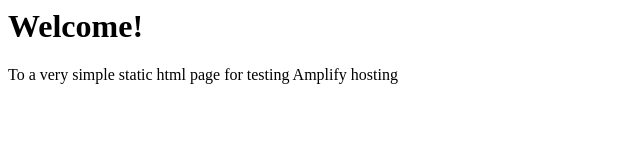
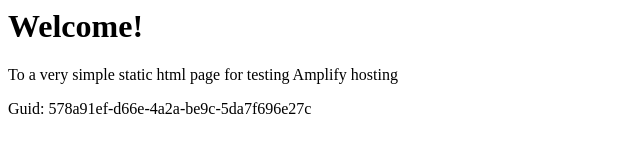
Before and after one commit to aws-aemilia-bah/Github-PR-Commit-Integration-Test-DoNotTouch-Gith-OKSLNVO2-v1-preprod-me-south-1, a website: page src/index.html in a window 1280 px wide. Shown: the whole page, without its empty margins (0-640 px from the left). Drawn offline with Linux system fonts and the light colour scheme.

Commit message:
commit from integ tests

```diff
--- a/src/index.html
+++ b/src/index.html
@@ -1,3 +1,5 @@
+
+
 <html lang="en">
 
 <head>
@@ -10,6 +12,6 @@
 <body>
     <h1>Welcome!</h1>
     <p>To a very simple static html page for testing Amplify hosting</p>
-</body>
+    <p>Guid: 578a91ef-d66e-4a2a-be9c-5da7f696e27c</p></body>
 
 </html>
```
